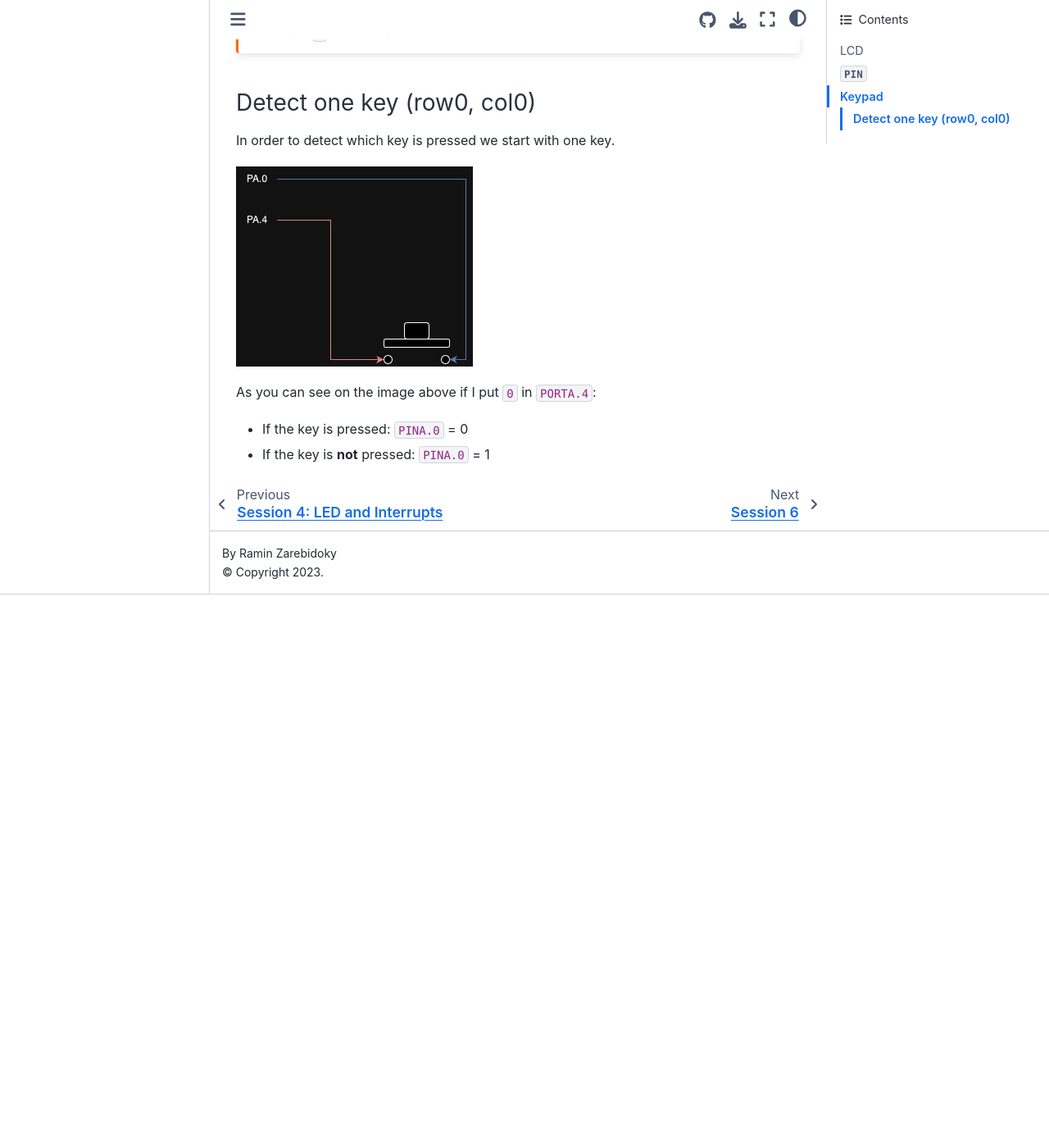
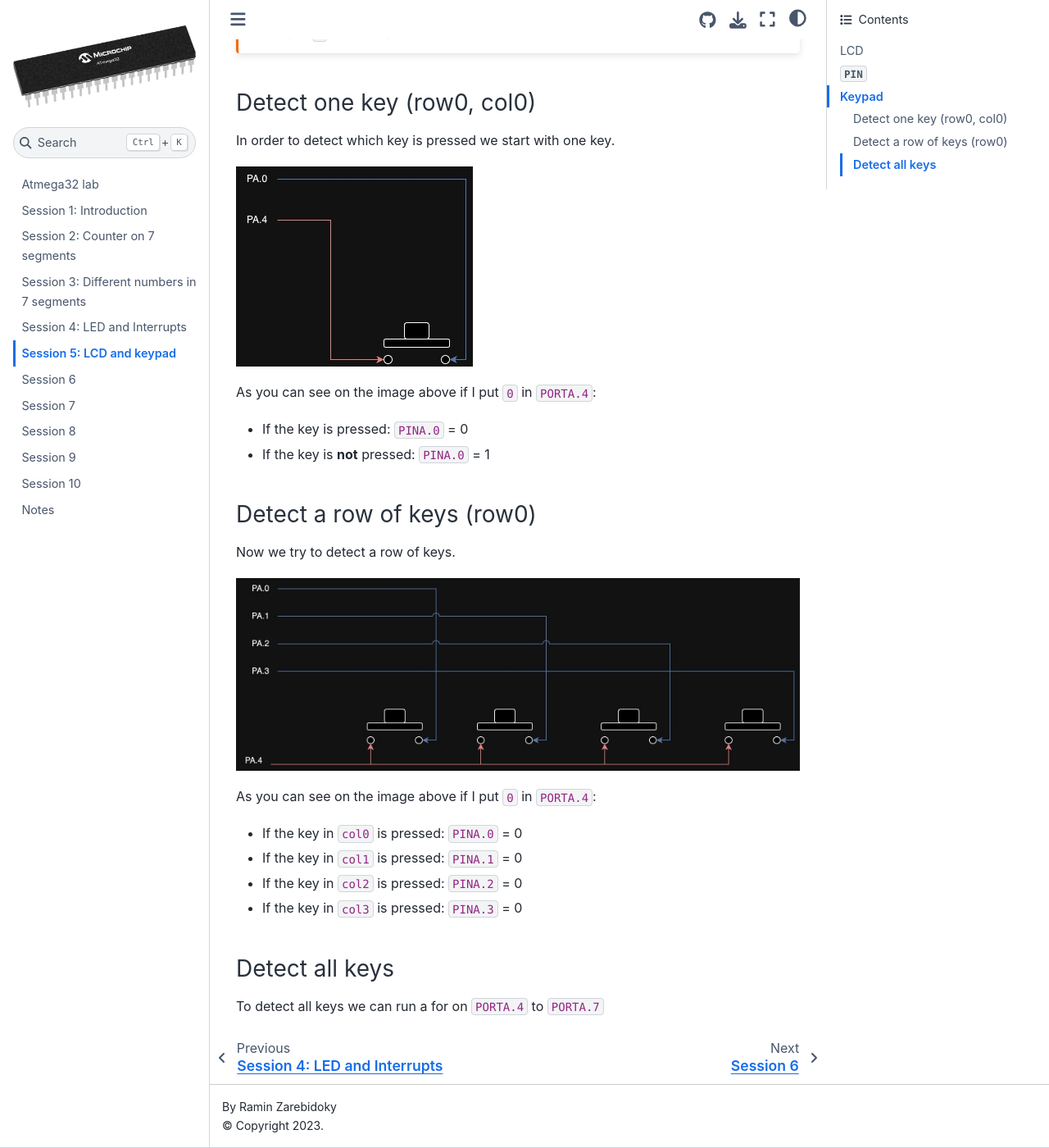
Before and after one commit to LiterallyTheOne/atmega32_lab, a Jupyter Book: the page built from docs/session_5.md, in a window 1280 px wide and 1400 px high, scrolled down 5461 px. Shown: the whole window at 82% size. Built offline with Jupyter Book 1.0.4 settings and Sphinx 7.4.7 and the Sphinx Book theme 1.1.4, drawn with Linux system fonts in a browser that asks for light colours; before the commit the page ends 6186 px from its top, so only the background shows below that.

Commit message:
Add session_5

```diff
--- a/docs/session_5.md
+++ b/docs/session_5.md
@@ -203,3 +203,21 @@
 if I put `0` in `PORTA.4`:
 * If the key is pressed: `PINA.0` = 0
 * If the key is **not** pressed: `PINA.0` = 1
+
+### Detect a row of keys (row0)
+
+Now we try to detect a row of keys.
+
+![Keypad nsk108 row key](figures/keypad_nsk108_row_1.jpg)
+
+As you can see on the image above
+if I put `0` in `PORTA.4`:
+* If the key in `col0` is pressed: `PINA.0` = 0
+* If the key in `col1` is pressed: `PINA.1` = 0
+* If the key in `col2` is pressed: `PINA.2` = 0
+* If the key in `col3` is pressed: `PINA.3` = 0
+
+### Detect all keys
+
+To detect all keys we can run a for on
+`PORTA.4` to `PORTA.7`
```
Also changed, not shown: docs/figures/keypad_nsk108_row_1.jpg (added).
